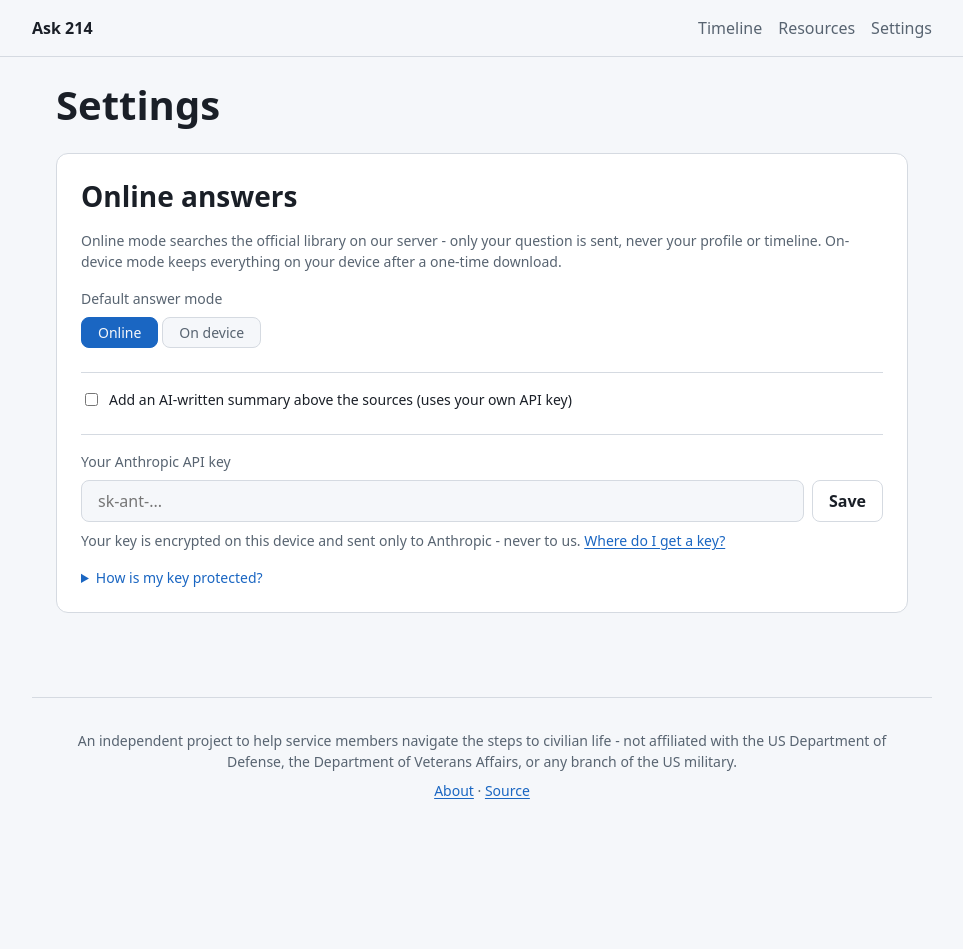
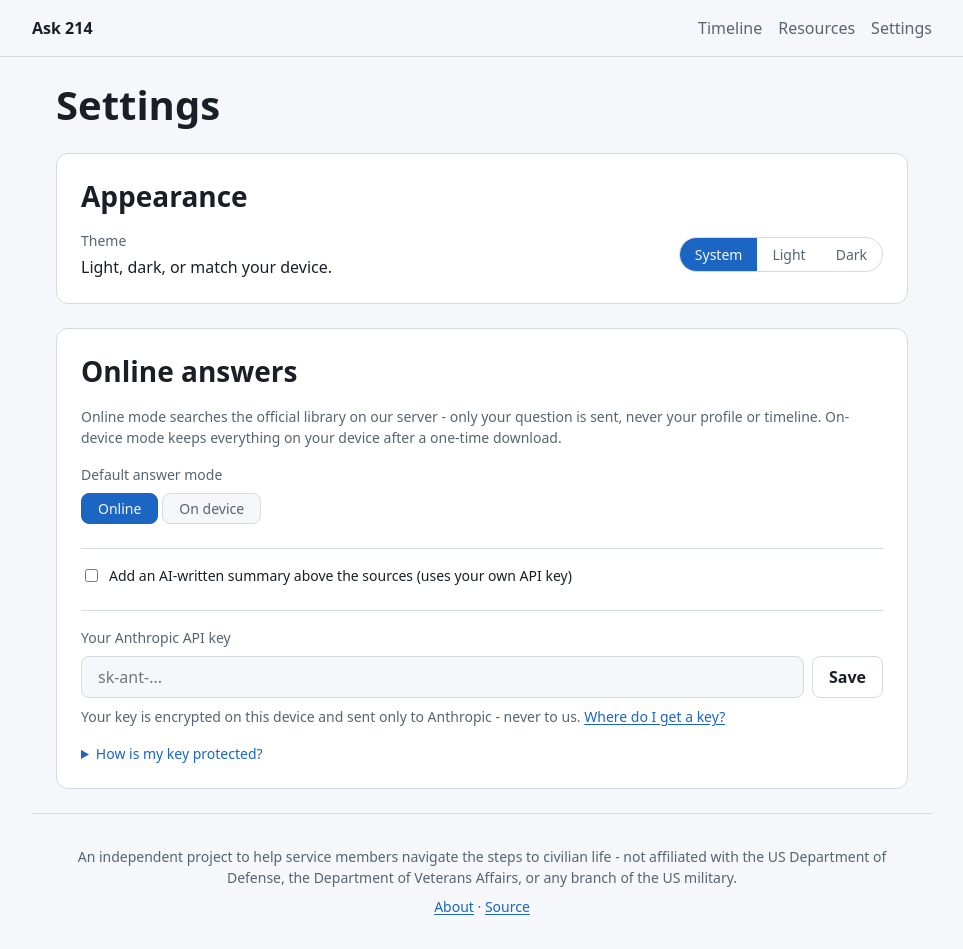
Before and after one commit to GoudyMT/ask214, a SvelteKit app: page /settings in a window 1280 px wide. Shown: the whole page, without its empty margins (158-1121 px from the left). Before the commit the page ends 833 px from the top, so only its background shows below. Built offline with nearby package versions, Linux system fonts and the light colour scheme.

Commit message:
feat(theme): mount the theme control in Settings; theme-aware color-scheme meta

```diff
--- a/src/lib/components/EaosInput.svelte
+++ b/src/lib/components/EaosInput.svelte
@@ -75,9 +75,9 @@
 		font: inherit;
 	}
 
-	/* The root declares `color-scheme: dark`, so the browser already draws the native date-picker
-	   glyph light against the dark input. Do NOT invert it here - inverting assumes the glyph is
-	   drawn dark, which flips a correct glyph to black on dark-preference systems. */
+	/* color-scheme follows the active theme (per app.css), so the browser draws the native
+	   date-picker glyph to match the current surface - light glyph on dark, dark glyph on light.
+	   Do NOT invert it here; inversion assumes a fixed scheme and breaks under the other one. */
 	.eaos-field__input::-webkit-calendar-picker-indicator {
 		cursor: pointer;
 	}
--- a/src/lib/components/TaskCard.svelte
+++ b/src/lib/components/TaskCard.svelte
@@ -409,8 +409,8 @@
 		font-size: var(--font-size-s);
 	}
 
-	/* The root declares `color-scheme: dark`, so the browser already draws the native glyph light
-	   against the dark input (matches the EAOS date field). Do NOT invert it - see EaosInput. */
+	/* color-scheme follows the active theme, so the browser draws the native glyph to match the
+	   current surface (matches the EAOS date field). Do NOT invert it - see EaosInput. */
 	.task-card__date-row input::-webkit-calendar-picker-indicator {
 		cursor: pointer;
 	}
--- a/src/routes/+layout.svelte
+++ b/src/routes/+layout.svelte
@@ -176,7 +176,7 @@
 <svelte:head>
 	<meta name="viewport" content="width=device-width, initial-scale=1, viewport-fit=cover" />
 	<meta name="theme-color" content="#0f1419" />
-	<meta name="color-scheme" content="dark" />
+	<meta name="color-scheme" content="light dark" />
 </svelte:head>
 
 <AppGate {app}>
--- a/src/routes/settings/+page.svelte
+++ b/src/routes/settings/+page.svelte
@@ -1,5 +1,6 @@
 <script lang="ts">
 	import EaosInput from '$lib/components/EaosInput.svelte';
+	import ThemeControl from '$lib/components/ThemeControl.svelte';
 	import LockedPanel from '$lib/components/LockedPanel.svelte';
 	import { getProfileApp } from '$lib/profile/context';
 	import { eraseEverything } from '$lib/profile/erase';
@@ -225,6 +226,17 @@
 	{#if app.store?.locked}
 		<LockedPanel onunlock={() => void unlock()} busy={unlocking} />
 	{:else}
+		<section class="settings-section" aria-labelledby="appearance-heading">
+			<h2 id="appearance-heading" class="settings-section__heading">Appearance</h2>
+			<div class="settings-row">
+				<div class="settings-row__field">
+					<span class="settings-row__label">Theme</span>
+					<span class="settings-row__value">Light, dark, or match your device.</span>
+				</div>
+				<ThemeControl />
+			</div>
+		</section>
+
 		{#if hasTimeline}
 			<section class="settings-section" aria-labelledby="timeline-heading">
 				<h2 id="timeline-heading" class="settings-section__heading">Transition timeline</h2>
```
